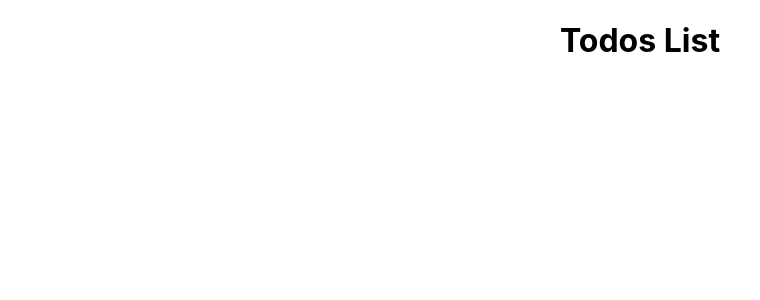
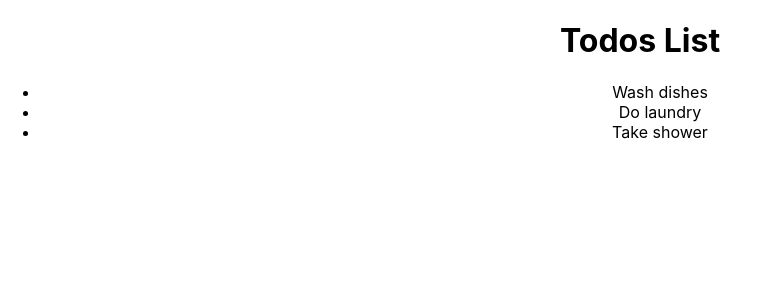
Before and after one commit to maheshmerugu/boilerplate, a React (Create React App) app: page / in a window 1280 px wide. Shown: the top 300 px of the page, without its empty margins (0-760 px from the left). Built offline with nearby package versions, Linux system fonts and the light colour scheme.

Commit message:
map used

```diff
--- a/src/App.js
+++ b/src/App.js
@@ -2,12 +2,33 @@
 import './App.css';
 
 function App() {
+
+
+  const todos = [
+    { id: 1, text: "Wash dishes", done: false },
+    { id: 2, text: "Do laundry", done: false },
+    { id: 3, text: "Take shower", done: false }
+  ];
+
+
   return (
     <div className="App">
       <h1>Todos List</h1>
+      <TodoList todos={todos} />
+
 
     </div>
   );
 }
 
+
+function TodoList(props) {
+  return(
+    <ul>{props.todos.map(todo=>(
+      <li>{todo.text}</li>
+    ))}</ul>
+
+  )
+}
+
 export default App;
```
